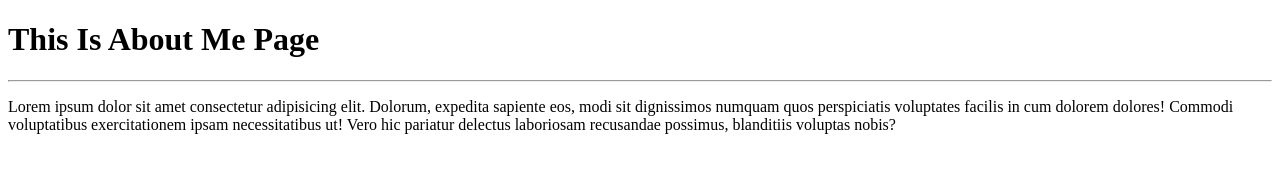
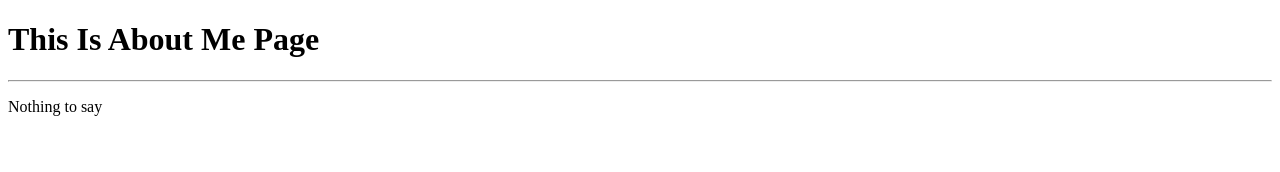
Before and after one commit to Keerthisaisathwik/resume, a plain HTML site: page aboutMe.html in a window 1280 px wide. Drawn offline with Linux system fonts and the light colour scheme.

Commit message:
Update aboutMe.html
updated text

```diff
--- a/aboutMe.html
+++ b/aboutMe.html
@@ -9,6 +9,6 @@
 <body>
     <h1>This Is About Me Page</h1>
     <hr>
-    <p>Lorem ipsum dolor sit amet consectetur adipisicing elit. Dolorum, expedita sapiente eos, modi sit dignissimos numquam quos perspiciatis voluptates facilis in cum dolorem dolores! Commodi voluptatibus exercitationem ipsam necessitatibus ut! Vero hic pariatur delectus laboriosam recusandae possimus, blanditiis voluptas nobis?</p>
+    <p>Nothing to say </p>
 </body>
 </html>
```
